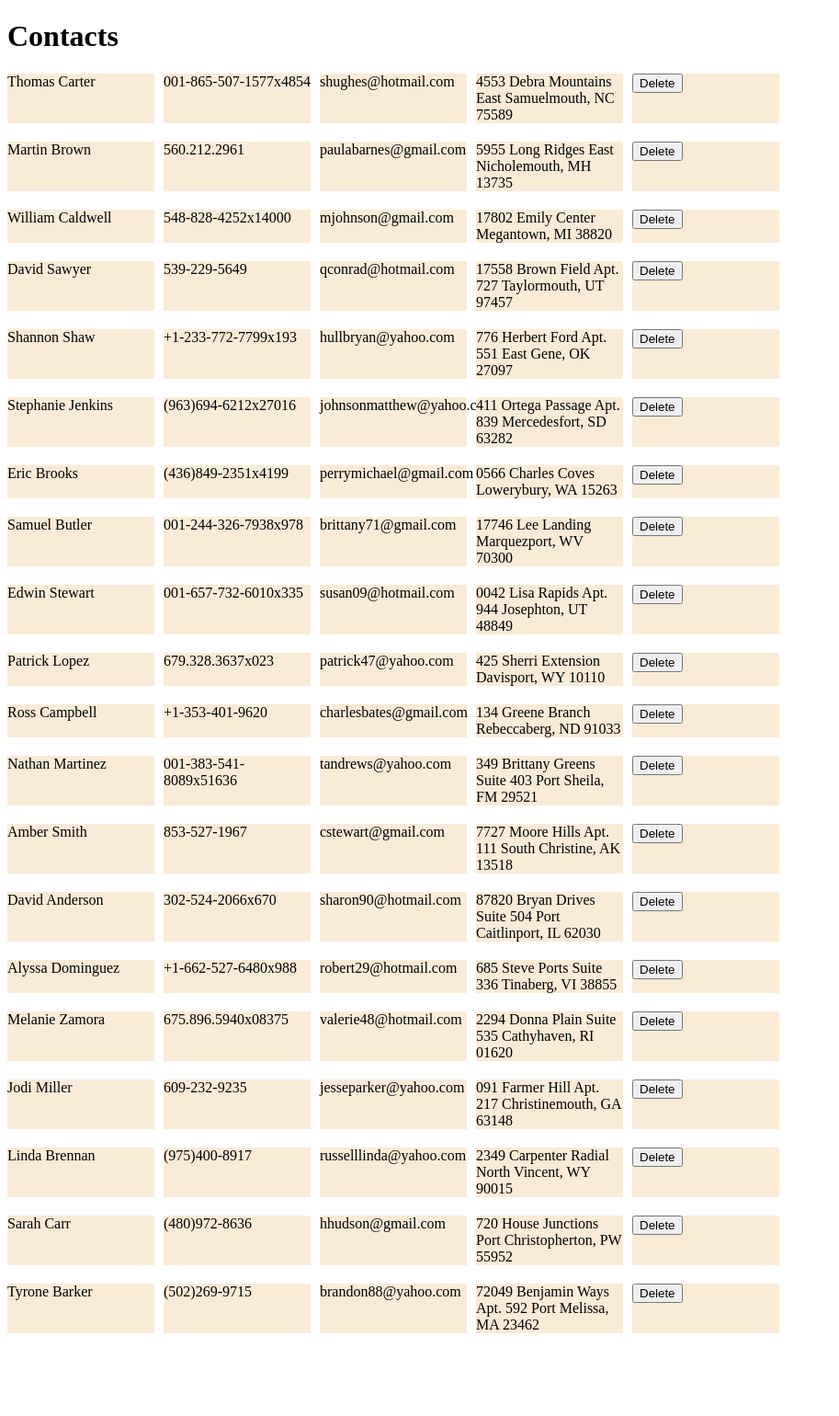
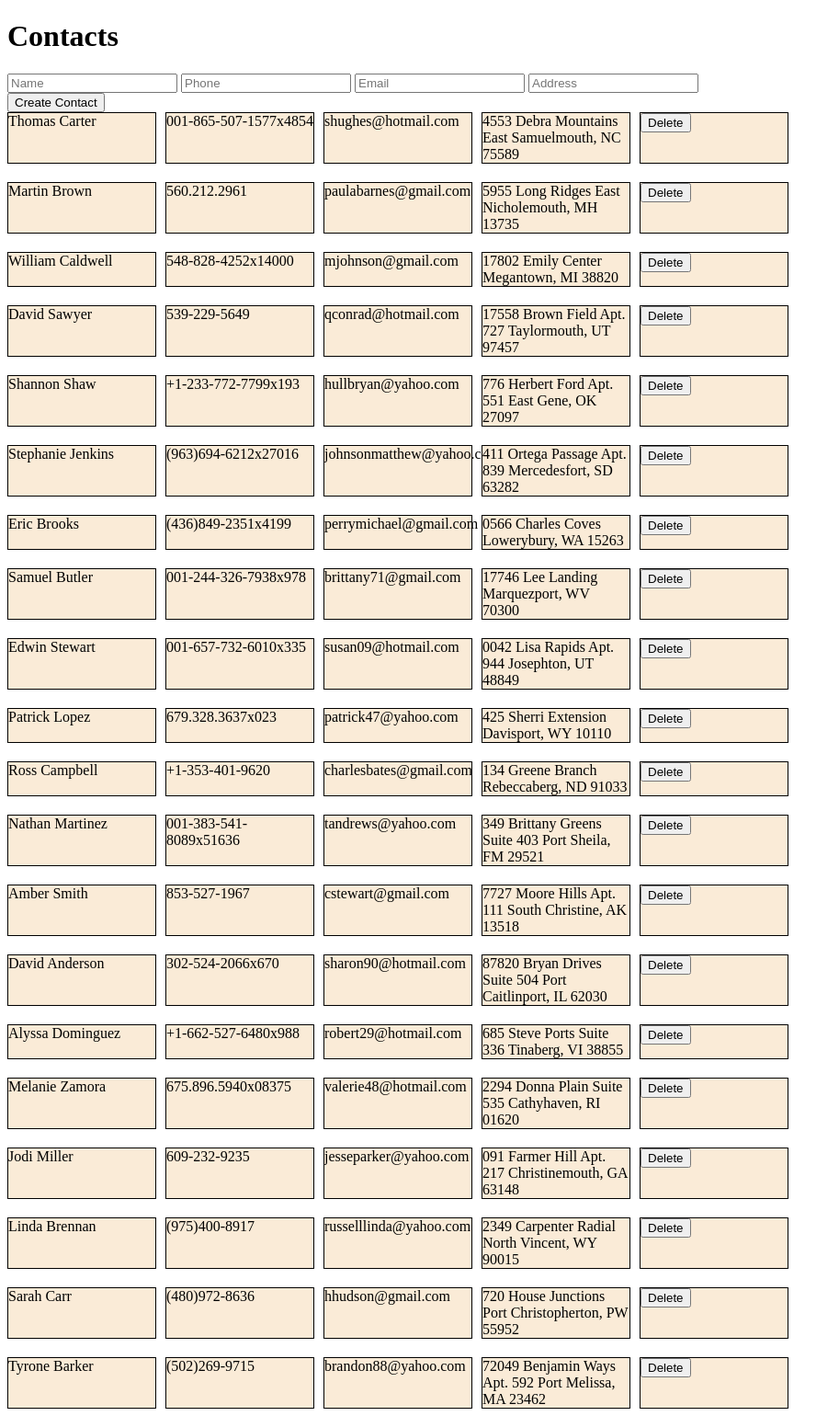
Before and after one commit to AlijanBeshimow/Students, a Flask app: page / in a window 1280 px wide. Shown: the whole page at 92% size, without its empty margins (0-913 px from the left). Before the commit the page ends 1450 px from the top, so only its background shows below. Run offline with Flask 3, Linux system fonts and the light colour scheme; data comes from the database, SQL or seed files in the repository; both versions use the stored data as it was after the commit.

Commit message:
Some changes

```diff
--- a/static/style.css
+++ b/static/style.css
@@ -11,6 +11,7 @@
 }
 
 .row>* {
+    border: 1px solid black;
     width: 10em;
     background-color: antiquewhite;
 }
--- a/templates/home.html
+++ b/templates/home.html
@@ -6,8 +6,41 @@
     <title>Contacts</title>
     <link rel="stylesheet" href="/static/style.css">
 </head>
+<script>
+    function validate(email, formID){
+        if(email.includes("gmail")){
+            alert("Cannot delete this user");
+            return;
+        }
+        document.getElementById(formID).submit();
+    }
+
+    function validateCreate(){
+        if (document.getElementById("name").value==""){
+            message.innerHTML = "Please fill out the name (name and last name)";
+            document.getElementById("name").style.backgroundColor="pink";
+
+        }
+        let firstThreeDigits = document.getElementById("phone").value.slice(0,3);
+        if(!(firstThreeDigits === "052" || firstThreeDigits === "054")){
+            message.innerHTML += "<p> Invalid phone not 052 or 054 </p>"
+            document.getElementById("phone").style.backgroundColor="pink";
+
+        }
+
+        createForm.submit();
+    }
+</script>
 <body>
     <h1>Contacts</h1>
+    <div id="message" class="message"></div>
+    <form action="/create" method="POST" id="createForm">
+        <input type="text" name="name" placeholder="Name" id="name">
+        <input type="text" name="phone" placeholder="Phone" id="phone">
+        <input type="text" name="email" placeholder="Email" id="email">
+        <input type="text" name="address" placeholder="Address" id="address">
+    </form>
+    <button onclick="validateCreate()">Create Contact</button>
     <div class="contacts">
     {% for contact in contacts %}
     <div class="row">
@@ -15,10 +48,13 @@
         <div class="phone">{{ contact.phone }}</div>
         <div class="email">{{ contact.email }}</div>
         <div class="address">{{ contact.address }}</div>
-        <div class="delete"><form action="/delete" method="get">
+        <div class="delete">
+            <form action="/delete" method="GET" id="deleteForm{{ contact.id }}">
             <input type="hidden" name="id" value="{{ contact.id }}">
-            <input type="submit" value="Delete">
-        </form></div>
+        </form>
+        <button onclick="validate('{{ contact.email }}', 'deleteForm{{ contact.id }}')">Delete</button>
+
+    </div>
     </div>
     {% endfor %}
 </div>
--- a/test_data.py
+++ b/test_data.py
@@ -6,7 +6,7 @@ def add_contacts():
     with sqlite3.connect("contacts.db") as conn:
         cur = conn.cursor()
         for i in range(20):
-            profile = Faker(locale="he_IL").simple_profile()
-            phone = Faker(locale="he_IL").phone_number()
+            profile = Faker().simple_profile()
+            phone = Faker().phone_number()
             cur.execute(
                 f"INSERT INTO contacts (name, phone, email, address) VALUES ('{profile["name"]}','{phone}','{profile["mail"]}','{profile["address"]}')")
```
Also changed, not shown: app.py (line endings or trailing spaces), contacts.db, 1 other file.
